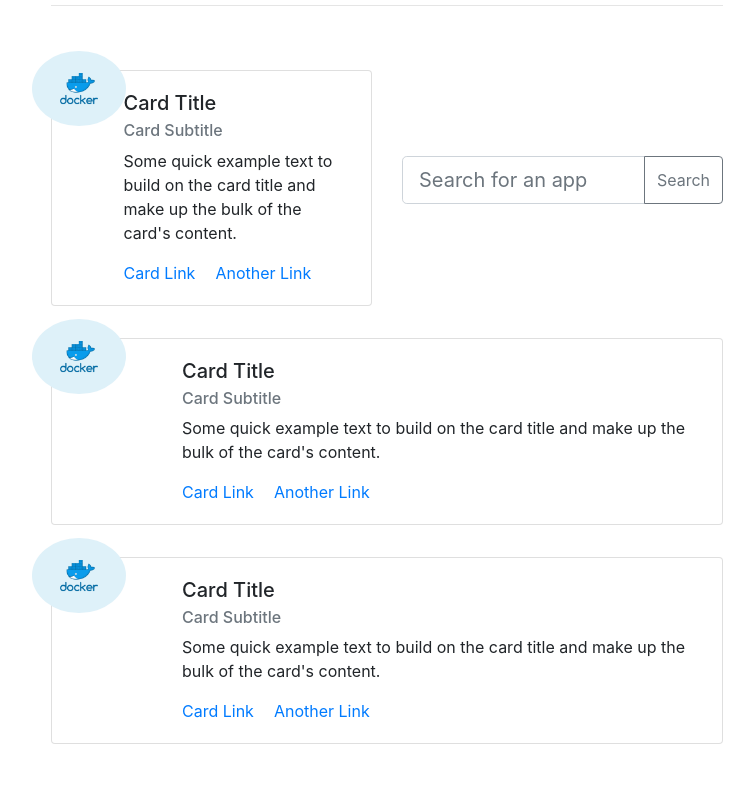
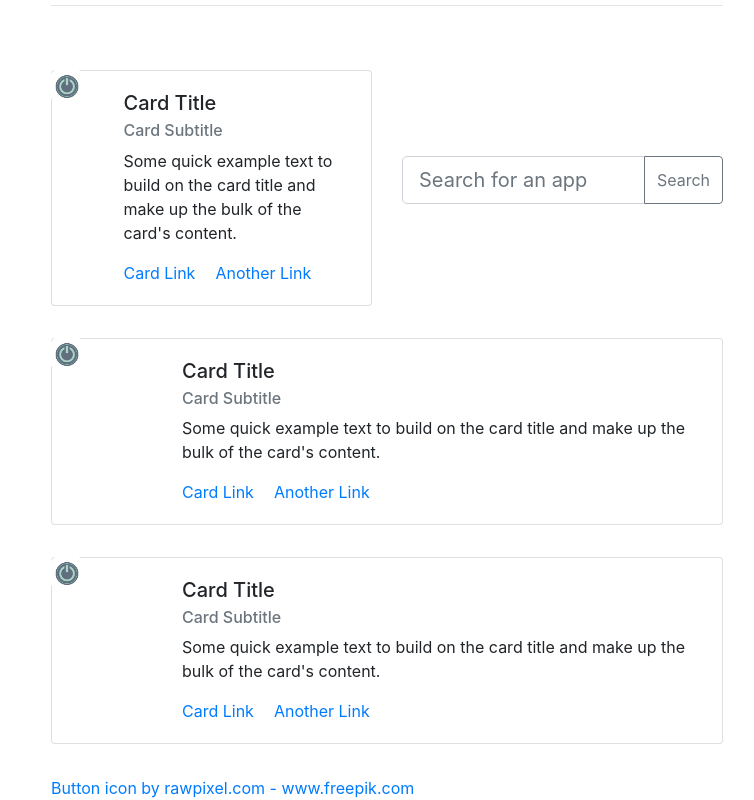
Before and after one commit to andromia/cvrp-client, a Next.js app: page /apps/1 in a window 1280 px wide. Shown: the part 657-1457 px from the top of the page, without its empty margins (367-1121 px from the left). Before the commit the page ends 1433 px from the top, so only its background shows below. Built offline with nearby package versions, Linux system fonts and the light colour scheme.

Commit message:
updated app_icon & logo

```diff
--- a/components/apps/AppsBoard.tsx
+++ b/components/apps/AppsBoard.tsx
@@ -44,6 +44,8 @@ const AppsBoard = () => {
                     <AppsCardWithIcon />
                 </Col>
             </Row>
+
+            <a href="https://www.freepik.com/free-photos-vectors/technology">Button icon by rawpixel.com - www.freepik.com</a>
         </div>
     );
 };
--- a/components/apps/CardIcon.tsx
+++ b/components/apps/CardIcon.tsx
@@ -6,8 +6,8 @@ import AppIcon from "../images/AppIcon";
 
 const CustomContainer = styled.div`
     position: absolute;
-    left: -20px;
-    top: -20px;
+    left: -5px;
+    top: -5px;
 `;
 
 const CardIcon = () => {
--- a/components/images/AppIcon.tsx
+++ b/components/images/AppIcon.tsx
@@ -4,7 +4,7 @@ import React, { ReactElement } from "react";
 import Image from "react-bootstrap/Image";
 
 const AppIcon = (): ReactElement => {
-    return <Image src="/app_icon.png" roundedCircle height="75px" />;
+    return <Image src="/app_icon.png" roundedCircle height="40px" />;
 };
 
 export default AppIcon;
```
Also changed, not shown: public/app_icon.png, public/logo.png.
